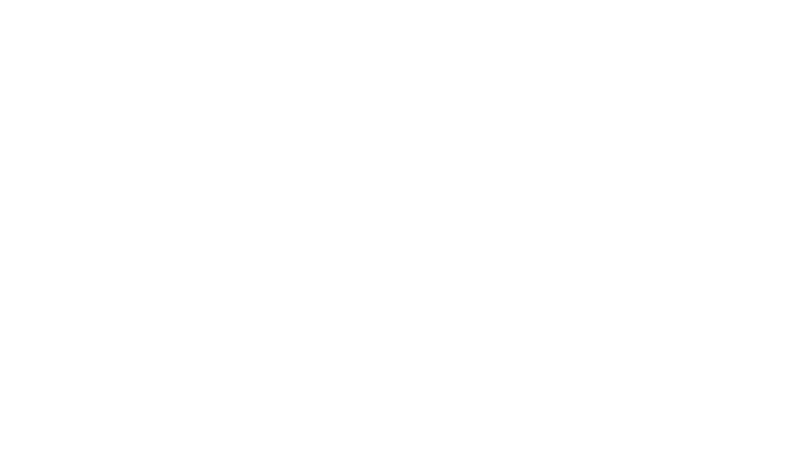
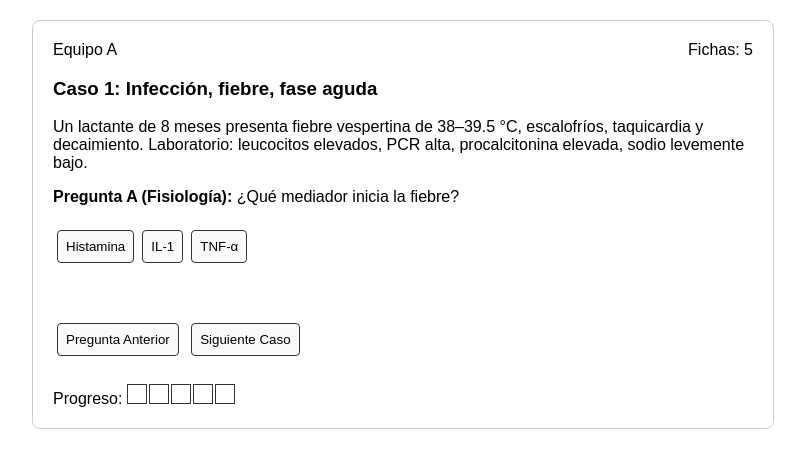
Before and after one commit to indichi77/SolemneGame, a plain HTML site: page index.html in a window 1280 px wide. Shown: the whole page, without its empty margins (237-1042 px from the left). Drawn offline with Linux system fonts and the light colour scheme.

Commit message:
Update index.html

```diff
--- a/index.html
+++ b/index.html
@@ -5,40 +5,114 @@
   <meta name="viewport" content="width=device-width, initial-scale=1.0" />
   <title>Med-Tech Quest Integrado</title>
   <style>
-    body       {
+    body { font-family: Arial, sans-serif; margin: 20px; }
+    #game-container { max-width: 700px; margin: auto; border: 1px solid #ccc; padding: 20px; border-radius: 8px; }
+    .hidden { display: none; }
+    .btn { display: inline-block; margin: 8px 4px; padding: 8px; border: 1px solid #333; border-radius: 4px; cursor: pointer; background: #fafafa; }
+    .btn:hover { background: #eee; }
+    #feedback { margin-top: 12px; font-weight: bold; min-height: 1.2em; }
+    #status { display: flex; justify-content: space-between; margin-bottom: 16px; }
+    #track { margin-top: 20px; }
+    .cell { display: inline-block; width: 18px; height: 18px; border: 1px solid #333; margin-right: 2px; }
+    .filled { background: #333; }
+    #controls { margin-top: 12px; }
+  </style>
+</head>
+<body>
+  <div id="game-container">
+    <div id="status">
+      <div id="team-label">Equipo A</div>
+      <div>Fichas: <span id="tokens">5</span></div>
+    </div>
+
+    <div id="case-content">
+      <h3 id="case-title"></h3>
+      <p id="case-text"></p>
+    </div>
+
+    <div id="questions">
+      <div id="questionA" class="question-block">
+        <p><strong>Pregunta A (Fisiología):</strong> <span id="qA-text"></span></p>
+      </div>
+      <div id="questionB" class="question-block hidden">
+        <p><strong>Pregunta B (Fisiopatología):</strong> <span id="qB-text"></span></p>
+      </div>
+      <div id="questionC" class="question-block hidden">
+        <p><strong>Pregunta C (Farmacología/Intervención):</strong> <span id="qC-text"></span></p>
+      </div>
+    </div>
+
+    <div id="options"></div>
+    <div id="feedback"></div>
+
+    <div id="controls">
+      <button id="prev-question" class="btn hidden">Pregunta Anterior</button>
+      <button id="next-case" class="btn hidden">Siguiente Caso</button>
+    </div>
+
+    <div id="track">Progreso: <span id="cells"></span></div>
+  </div>
+
+  <script>
+    const cases = [
+      {
+        title: 'Caso 1: Infección, fiebre, fase aguda',
+        text: 'Un lactante de 8 meses presenta fiebre vespertina de 38–39.5 °C, escalofríos, taquicardia y decaimiento. Laboratorio: leucocitos elevados, PCR alta, procalcitonina elevada, sodio levemente bajo.',
+        questions: { A: '¿Qué mediador inicia la fiebre?', B: '¿Mecanismo de daño tisular?', C: '¿Intervención antipirética?' },
+        options: { A: ['Histamina','IL-1','TNF‑α'], B: ['Neutrófilos liberan enzimas','Trombos en capilares','Colágeno excesivo'], C: ['Ibuprofeno','Corticoide','Paracetamol'] },
+        correct: { A: '2', B: '1', C: '1' },
+        feedback: {
+          A: { '1':'No. La histamina no eleva el set-point.','2':'Sí. IL-1 induce prostaglandinas que elevan el punto de ajuste.','3':'No. TNF‑α es secundario.' },
+          B: { '1':'Sí. Neutrófilos liberan enzimas que lesionan tejido.','2':'No. Trombos no son típicos de fase aguda.','3':'No. Colágeno aparece en cicatrización.' },
+          C: { '1':'Sí. Ibuprofeno inhibe COX y baja prostaglandinas.','2':'No. Corticoides no son primera línea.','3':'No. Paracetamol solo antipirético.' }
+        }
+      },
+      {
+        title: 'Caso 2: Coagulación intravascular diseminada',
+        text: 'Paciente en UCI por sepsis con sangrado en encías, hematuria, equimosis y petequias. Hemograma: plaquetas bajas; TP y TTPa prolongados; esquistocitos en frotis.',
+        questions: { A: '¿Qué falla primero?', B: '¿Evento que explica sangrado y trombosis?', C: '¿Intervención urgente?' },
+        options: { A: ['Tapón plaquetario','Vasoconstricción','Fibrinólisis'], B: ['Plaquetas bloquean fibrinógeno','Fibrinólisis sistémica','Consumo de factores y fibrina','Inhibición vía extrínseca'], C: ['Transfusión plaquetas/plasma','Heparina HBPM','Ácido tranexámico'] },
+        correct: { A: '1', B: '3', C: '1' },
+        feedback: {
+          A: { '1':'Sí. La plaquetopenia impide el tapón inicial.','2':'No. La vasoconstricción sigue.','3':'No. Fibrinólisis es secundaria.' },
+          B: { '1':'Incorrecto. No bloquea fibrinógeno.','2':'Incorrecto. No destruye inicialmente el tapón.','3':'Correcto. Consumo y microtrombos causan sangrado y trombosis.','4':'Incorrecto. No hay inhibición extrínseca.' },
+          C: { '1':'Correcto. Reposición de plaquetas y factores.','2':'Incorrecto. Agrava sangrado.','3':'Incorrecto. Contraindicado en CIVD.' }
+        }
+      },
+      {
         title: 'Caso 3: Hemofilia A en niño con hemarthrosis',
-        text: 'Niño de 12 años presenta hematomas frecuentes y dolor articular tras golpes leves. Laboratorio: TTPa prolongado, TP normal, plaquetas normales, factor VIII disminuido.',
-        questions: { A: '¿Qué fase está comprometida?', B: '¿Defecto molecular?', C: 'Tratamiento agudo?' },
+        text: 'Niño de 12 años con hematomas frecuentes y dolor articular tras golpes leves. Laboratorio: TTPa prolongado, TP normal, plaquetas normales, factor VIII bajo.',
+        questions: { A: '¿Fase comprometida?', B: '¿Defecto molecular?', C: 'Tratamiento agudo?' },
         options: { A: ['Primaria','Secundaria','Fibrinólisis'], B: ['vWF','VIII','Plasmina'], C: ['DDAVP','VitK','Plaquetas'] },
         correct: { A: '2', B: '2', C: '1' },
         feedback: {
-          A: { '1':'No. Tapón plaquetario normal.','2':'Sí. Falla fase secundaria.','3':'No. Fibrinólisis posterior.' },
-          B: { '1':'No. vWF normal.','2':'Sí. Factor VIII bajo.','3':'No. Sin hiperfibrinólisis.' },
+          A: { '1':'No. Tapón normal.','2':'Sí. Falla coagulación secundaria.','3':'No. Fibrinólisis posterior.' },
+          B: { '1':'No. vWF normal.','2':'Sí. VIII bajo.','3':'No. Sin hiperfibrinólisis.' },
           C: { '1':'Sí. DDAVP libera VIII.','2':'No. VitK ineficaz.','3':'No. Plaquetas normales.' }
         }
       },
       {
-        title: 'Caso 4: Eficacia de AINE vs paracetamol',
-        text: 'Mujer de 32 años con dolor muscular e infección viral. Paracetamol c/6h sin alivio. Se cambia a AINE no selectivo.',
-        questions: { A: '¿Mecanismo antipirético del paracetamol?', B: '¿Por qué no alivia el dolor muscular?', C: '¿Ventaja del AINE?' },
-        options: { A: ['COX central','Opioides','Neuronal'], B: ['No inhibe COX periférica','No entra SNC','No bloquea bradiquinina','No vasoconstriñe'], C: ['COX1/2 periférica','Vida media','Endorfinas','H1'] },
+        title: 'Caso 4: AINE vs paracetamol',
+        text: 'Mujer de 32 años con dolor muscular por infección viral. Paracetamol c/6h sin alivio. Se cambia a AINE no selectivo.',
+        questions: { A: '¿Mecanismo antipirético?', B: '¿Por qué no alivia dolor?', C: '¿Ventaja del AINE?' },
+        options: { A: ['COX central','Opioide','Neuronal'], B: ['No inhibe COX periférica','Entra mal al SNC','No bloquea bradiquinina','No vasoconstriñe'], C: ['COX1/2 periférica','Vida media','Endorfinas','H1'] },
         correct: { A: '1', B: '1', C: '1' },
         feedback: {
-          A: { '1':'Correcto. Inhibe COX en SNC.','2':'Incorrecto. No es opioide.','3':'Incorrecto. Reduce prostaglandinas.' },
-          B: { '1':'Correcto. Sin efecto antiinflamatorio periférico.','2':'Incorrecto. Actúa en SNC.','3':'Incorrecto. Bradiquinina no clave.','4':'Incorrecto. No antihistamínico.' },
-          C: { '1':'Correcto. Disminuye prostaglandinas periféricas.','2':'Incorrecto. No afecta paracetamol.','3':'Incorrecto. No libera endorfinas.','4':'Incorrecto. No bloquea H1.' }
+          A: { '1':'Correcto. Inhibe COX central.','2':'Incorrecto.','3':'Incorrecto.' },
+          B: { '1':'Correcto. Sin efecto periférico.','2':'Incorrecto.','3':'Incorrecto.','4':'Incorrecto.' },
+          C: { '1':'Correcto. Reduce prostaglandinas periféricas.','2':'Incorrecto.','3':'Incorrecto.','4':'Incorrecto.' }
         }
       },
       {
-        title: 'Caso 5: Tejido de granulación tras quemadura',
-        text: 'Paciente con quemadura de segundo grado en brazo muestra tejido de granulación durante la fase proliferativa.',
-        questions: { A: '¿Qué célula produce la matriz extracelular?', B: '¿Función de esta célula?', C: '¿Qué compone la matriz?' },
+        title: 'Caso 5: Granulación tras quemadura',
+        text: 'Paciente con quemadura de segundo grado en brazo. Fase proliferativa: tejido de granulación.',
+        questions: { A: '¿Quién produce la matriz?', B: '¿Función?', C: '¿Matriz principal?' },
         options: { A: ['Neutrófilos','Endoteliales','Fibroblastos','Macrófagos'], B: ['Inflaman','Forman vasos','Sintetizan colágeno','Fagocitan'], C: ['Procolágeno','Factores de crecimiento','Oxígeno'] },
         correct: { A: '3', B: '3', C: '1' },
         feedback: {
-          A: { '1':'Incorrecto. Neutrófilos limpian, no sintetizan matriz.','2':'Incorrecto. Endoteliales forman capilares.','3':'Correcto. Fibroblastos sintetizan colágeno y proteínas.','4':'Incorrecto. Macrófagos limpian detritos.' },
-          B: { '1':'No. Infiltran y eliminan patógenos.','2':'No. Endoteliales forman vasos.','3':'Sí. Producen colágeno para sostén.','4':'No. Fagocitan restos.' },
-          C: { '1':'Correcto. Procolágeno se convierte en colágeno.','2':'No. Son señales, no matriz principal.','3':'No. Matriz no es gas.' }
+          A: { '1':'No. Limpian.','2':'No. Forman vasos.','3':'Sí. Sintetizan colágeno.','4':'No. Fagocitan.' },
+          B: { '1':'No.','2':'No.','3':'Sí.','4':'No.' },
+          C: { '1':'Correcto. Procolágeno → colágeno.','2':'No.','3':'No.' }
         }
       }
     ];
@@ -113,19 +187,12 @@
         const cell = document.getElementById('cell' + (currentCase + 1)); if (cell) cell.classList.add('filled');
       }
       prevBtn.classList.remove('hidden');
-      if (q === 'C') nextBtn.classList.remove('hidden');
+      if (q==='C') nextBtn.classList.remove('hidden');
       Array.from(optionsEl.children).forEach(b => b.disabled = true);
     }
 
-    prevBtn.addEventListener('click', () => {
-      if (stage === 'B') showStage('A'); else if (stage === 'C') showStage('B');
-    });
-
-    nextBtn.addEventListener('click', () => {
-      currentCase++;
-      if (currentCase < cases.length) loadCase(currentCase);
-      else alert('¡Juego completado! Fichas finales: ' + tokens);
-    });
+    prevBtn.addEventListener('click', () => { if (stage==='B') showStage('A'); else if (stage==='C') showStage('B'); });
+    nextBtn.addEventListener('click', () => { currentCase++; if (currentCase<cases.length) loadCase(currentCase); else alert('¡Juego completado! Fichas finales: '+tokens); });
 
     loadCase(0);
   </script>
```
